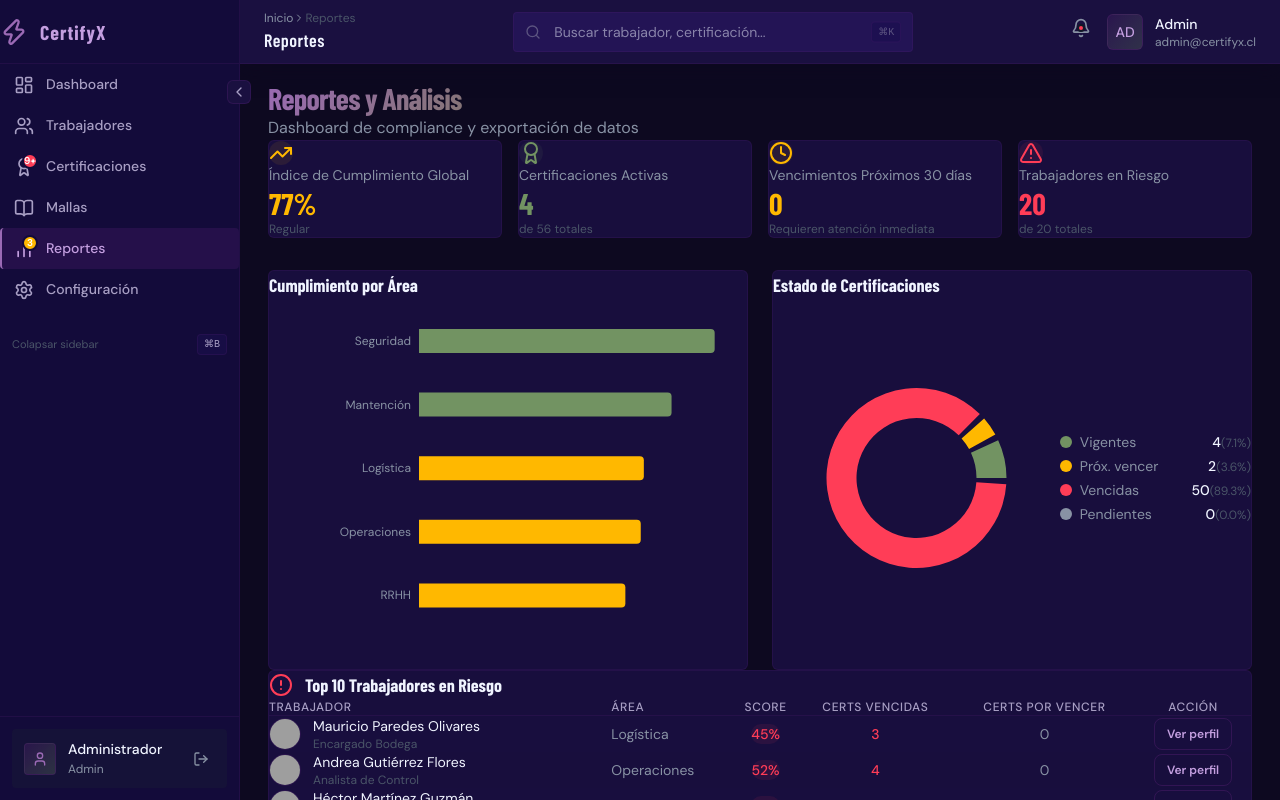
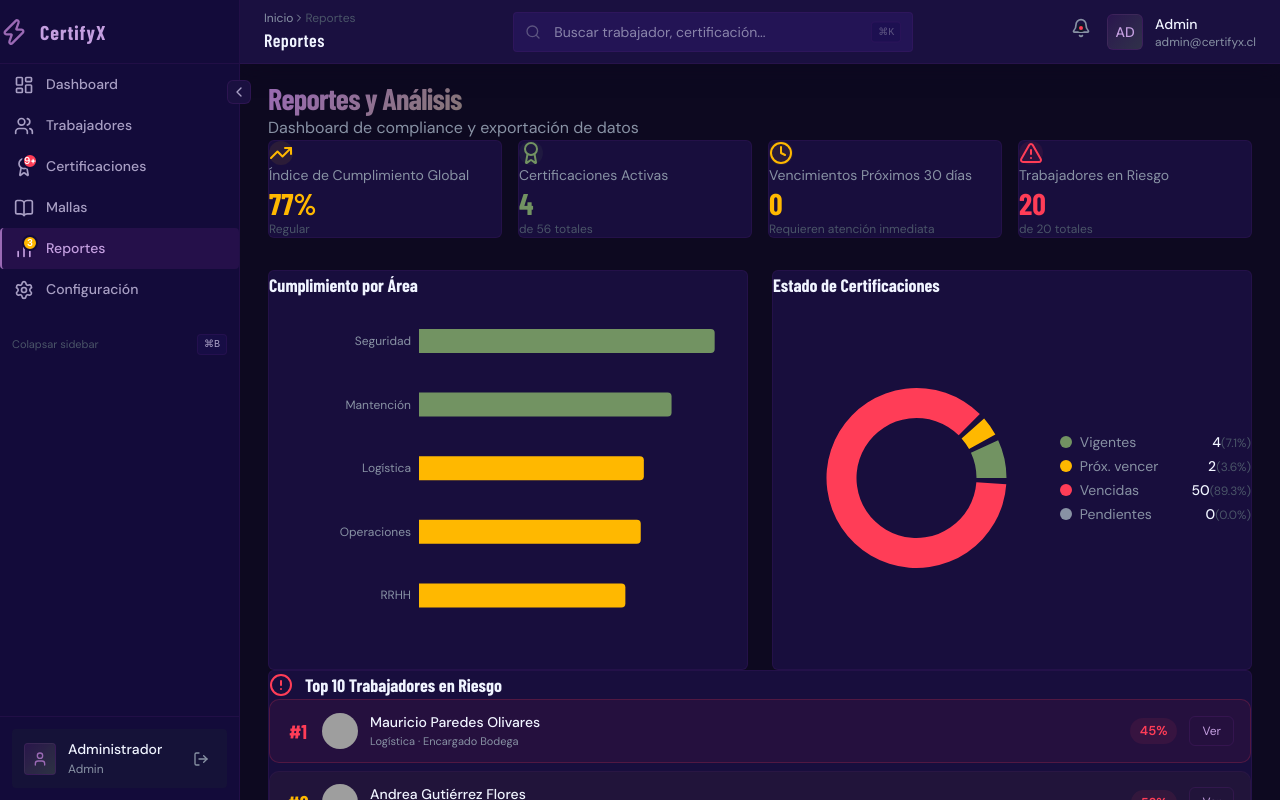
Before and after one commit to leandrodesignux-ux/Certify, a React (Vite) app: page /reports in a window 1280 px wide. Shown: the top 800 px of the page. Built offline with nearby package versions, Linux system fonts and the light colour scheme; grey boxes are pictures that could not be loaded.

Commit message:
Redesign: replace risk workers table with compact card list and expand/collapse functionality

```diff
--- a/src/pages/Reports.tsx
+++ b/src/pages/Reports.tsx
@@ -132,6 +132,7 @@ export function Reports() {
   const { workers } = useWorkerStore();
   const { certifications } = useCertStore();
   const [showProTooltip, setShowProTooltip] = useState(false);
+  const [showAllRisk, setShowAllRisk] = useState(false);
 
   // SECTION 1: KPI Calculations
   const kpis = useMemo(() => {
@@ -450,100 +451,46 @@ Generado automáticamente por CertifyX
             </h3>
           </div>
 
-          <div className="overflow-x-auto">
-            <table className="w-full">
-              <thead className="border-b border-[rgba(91,34,119,0.2)]">
-                <tr>
-                  <th className="px-4 py-3 text-left text-xs font-medium text-[#a89fc4] uppercase tracking-wider">
-                    Trabajador
-                  </th>
-                  <th className="px-4 py-3 text-left text-xs font-medium text-[#a89fc4] uppercase tracking-wider">
-                    Área
-                  </th>
-                  <th className="px-4 py-3 text-center text-xs font-medium text-[#a89fc4] uppercase tracking-wider">
-                    Score
-                  </th>
-                  <th className="px-4 py-3 text-center text-xs font-medium text-[#a89fc4] uppercase tracking-wider">
-                    Certs Vencidas
-                  </th>
-                  <th className="px-4 py-3 text-center text-xs font-medium text-[#a89fc4] uppercase tracking-wider">
-                    Certs Por Vencer
-                  </th>
-                  <th className="px-4 py-3 text-center text-xs font-medium text-[#a89fc4] uppercase tracking-wider">
-                    Acción
-                  </th>
-                </tr>
-              </thead>
-              <tbody>
-                {topRiskWorkers.map((worker, index) => (
-                  <tr
-                    key={worker.id}
-                    className="group hover:bg-[rgba(91,34,119,0.08)] transition-colors"
-                    style={{
-                      backgroundColor: index % 2 === 0 ? 'rgba(26,16,64,0.3)' : 'transparent',
-                    }}
-                  >
-                    <td className="px-4 py-3">
-                      <div className="flex items-center gap-3">
-                        {worker.foto ? (
-                          <img
-                            src={worker.foto}
-                            alt={`${worker.nombre} ${worker.apellidos}`}
-                            className="w-8 h-8 rounded-full object-cover border border-[rgba(91,34,119,0.3)]"
-                          />
-                        ) : (
-                          <div className="w-8 h-8 rounded-full bg-[#231455] border border-[rgba(91,34,119,0.3)] flex items-center justify-center">
-                            <span className="text-xs font-semibold text-[#c49fe0]">
-                              {worker.nombre[0]}{worker.apellidos[0]}
-                            </span>
-                          </div>
-                        )}
-                        <div>
-                          <p className="text-sm text-[#F0F4FF]">
-                            {worker.nombre} {worker.apellidos}
-                          </p>
-                          <p className="text-xs text-[#4A5568]">{worker.cargo}</p>
-                        </div>
-                      </div>
-                    </td>
-                    <td className="px-4 py-3">
-                      <span className="text-sm text-[#8892A4]">{worker.area}</span>
-                    </td>
-                    <td className="px-4 py-3 text-center">
-                      <span
-                        className="inline-flex items-center gap-1 px-2 py-1 rounded-md text-sm font-medium"
-                        style={{
-                          backgroundColor: `${worker.scoreColor}15`,
-                          color: worker.scoreColor,
-                        }}
-                      >
-                        {worker.complianceScore}%
-                      </span>
-                    </td>
-                    <td className="px-4 py-3 text-center">
-                      <span className={`text-sm ${worker.expiredCount > 0 ? 'text-[#FF3D57] font-medium' : 'text-[#8892A4]'}`}>
-                        {worker.expiredCount}
-                      </span>
-                    </td>
-                    <td className="px-4 py-3 text-center">
-                      <span className={`text-sm ${worker.expiringCount > 0 ? 'text-[#FFB800] font-medium' : 'text-[#8892A4]'}`}>
-                        {worker.expiringCount}
-                      </span>
-                    </td>
-                    <td className="px-4 py-3 text-center">
-                      <Button
-                        variant="ghost"
-                        size="sm"
-                        onClick={() => navigate(`/workers/${worker.id}`)}
-                      >
-                        Ver perfil
-                      </Button>
-                    </td>
-                  </tr>
-                ))}
-              </tbody>
-            </table>
+          <div style={{ display: 'flex', flexDirection: 'column', gap: '8px' }}>
+            {topRiskWorkers.slice(0, showAllRisk ? 10 : 3).map((worker, index) => (
+              <div key={worker.id} style={{
+                display: 'flex', alignItems: 'center', gap: '12px',
+                padding: '12px 16px',
+                backgroundColor: index === 0 ? 'rgba(255,61,87,0.06)' : index === 1 ? 'rgba(255,184,0,0.04)' : 'rgba(26,16,64,0.4)',
+                borderRadius: '10px',
+                border: `1px solid ${index === 0 ? 'rgba(255,61,87,0.2)' : 'rgba(91,34,119,0.15)'}`,
+                transition: 'background 0.15s',
+              }}>
+                {/* Rank */}
+                <span style={{ fontFamily: '"Barlow Condensed"', fontSize: '20px', fontWeight: 700, color: index === 0 ? '#FF3D57' : index === 1 ? '#FFB800' : '#4A5568', width: '24px', flexShrink: 0, textAlign: 'center' }}>
+                  #{index + 1}
+                </span>
+                {/* Avatar */}
+                {worker.foto
+                  ? <img src={worker.foto} alt="" style={{ width: '36px', height: '36px', borderRadius: '50%', objectFit: 'cover', flexShrink: 0 }} />
+                  : <div style={{ width: '36px', height: '36px', borderRadius: '50%', backgroundColor: '#231455', display: 'flex', alignItems: 'center', justifyContent: 'center', fontSize: '13px', fontWeight: 700, color: '#9b6ab5', flexShrink: 0 }}>{worker.nombre[0]}{worker.apellidos[0]}</div>
+                }
+                {/* Info */}
+                <div style={{ flex: 1, minWidth: 0 }}>
+                  <p style={{ fontSize: '14px', color: '#F0F4FF', fontWeight: 500, overflow: 'hidden', textOverflow: 'ellipsis', whiteSpace: 'nowrap' }}>{worker.nombre} {worker.apellidos}</p>
+                  <p style={{ fontSize: '11px', color: '#8892A4' }}>{worker.area} · {worker.cargo}</p>
+                </div>
+                {/* Score */}
+                <span style={{ padding: '3px 10px', borderRadius: '20px', fontSize: '13px', fontWeight: 700, backgroundColor: worker.scoreColor + '15', color: worker.scoreColor, flexShrink: 0 }}>{worker.complianceScore}%</span>
+                {/* Action */}
+                <button onClick={() => navigate(`/workers/${worker.id}`)} style={{ padding: '5px 12px', borderRadius: '6px', border: '1px solid rgba(91,34,119,0.3)', backgroundColor: 'transparent', color: '#c49fe0', fontSize: '12px', cursor: 'pointer', flexShrink: 0 }}>Ver</button>
+              </div>
+            ))}
           </div>
+
+          {/* Expand/Collapse Button */}
+          {topRiskWorkers.length > 3 && (
+            <button onClick={() => setShowAllRisk(s => !s)} style={{ width: '100%', marginTop: '12px', padding: '10px', borderRadius: '8px', border: '1px dashed rgba(91,34,119,0.3)', backgroundColor: 'transparent', color: '#8892A4', fontSize: '13px', cursor: 'pointer', transition: 'all 0.15s' }}
+              onMouseEnter={e => { e.currentTarget.style.borderColor = 'rgba(91,34,119,0.5)'; e.currentTarget.style.color = '#c49fe0'; }}
+              onMouseLeave={e => { e.currentTarget.style.borderColor = 'rgba(91,34,119,0.3)'; e.currentTarget.style.color = '#8892A4'; }}>
+              {showAllRisk ? '▲ Mostrar menos' : `▼ Ver ${topRiskWorkers.length - 3} trabajadores más`}
+            </button>
+          )}
         </Card>
       </motion.div>
 
```
